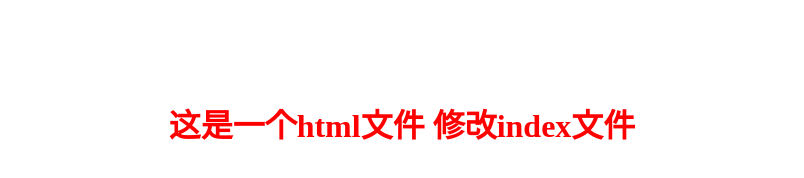
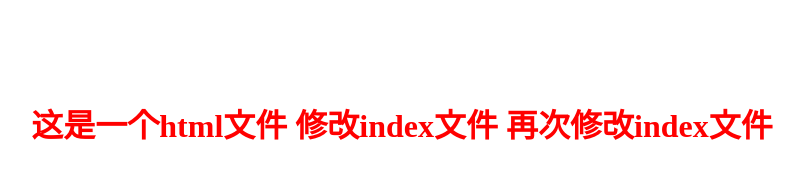
Before and after one commit to jinfangli/pilishen.com, a plain HTML site: page index.html in a window 1280 px wide. Shown: the whole page, without its empty margins (238-1042 px from the left). Drawn offline with Linux system fonts and the light colour scheme.

Commit message:
remodified index.html

```diff
--- a/index.html
+++ b/index.html
@@ -11,5 +11,5 @@
 
 </head>
 <body>
- <h1>这是一个html文件 修改index文件</h1>
+ <h1>这是一个html文件 修改index文件 再次修改index文件</h1>
 </body </html>
```
